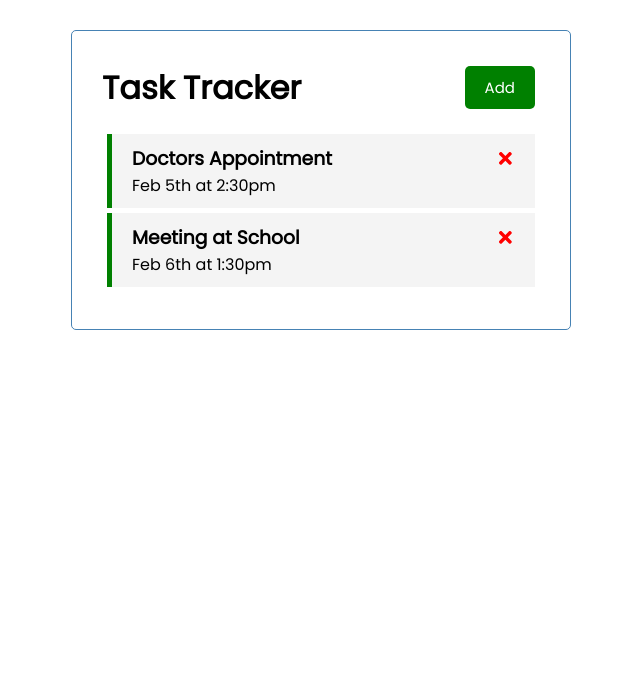
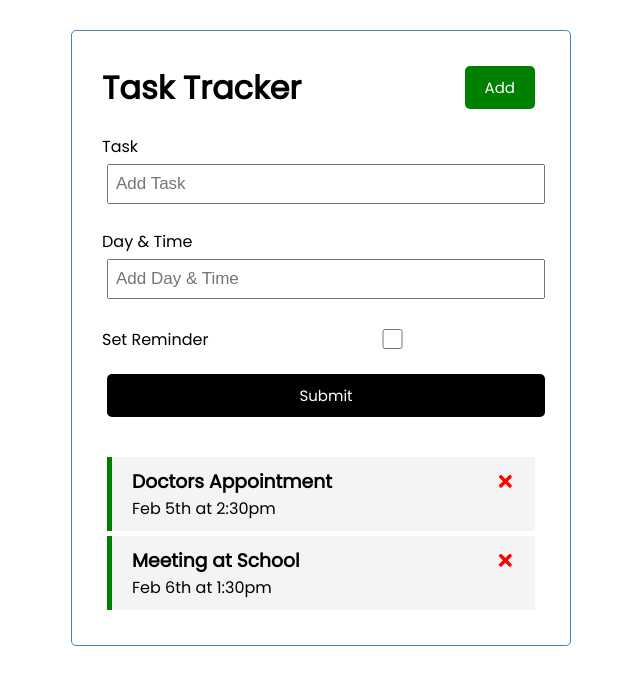
Before and after one commit to samon03/React-Crash-Course, a React (Create React App) app: page / in a window 1280 px wide. Shown: the top 684 px of the page, without its empty margins (319-959 px from the left). Built offline with nearby package versions, Linux system fonts and the light colour scheme.

Commit message:
add task

```diff
--- a/src/App.js
+++ b/src/App.js
@@ -2,6 +2,7 @@
 
 import Header from './components/Header';
 import Tasks from './components/Tasks';
+import AddTask from './components/AddTask';
 
 import './App.css';
 
@@ -38,6 +39,7 @@
   return (
     <div className="container">
        <Header title="Task Tracker"/>
+       <AddTask />
        { tasks.length > 0 ?
           <Tasks tasks={tasks}
             onDelete={deleteTask}
--- /dev/null
+++ b/src/components/AddTask.js
@@ -0,0 +1,23 @@
+import React from 'react'
+
+const AddTask = () => {
+    return (
+        <form className="add-form">
+            <div className="form-control">
+                <label>Task</label>
+                <input type="text" placeholder="Add Task" />
+            </div>
+            <div className="form-control">
+                <label>Day & Time </label>
+                <input type="text" placeholder="Add Day & Time" />
+            </div>
+            <div className="form-control form-control-check">
+                <label>Set Reminder</label>
+                <input type="Checkbox" placeholder="Add Task" />
+            </div>
+            <button type="submit" className="btn btn-block" >Submit</button>
+        </form>
+    )
+}
+
+export default AddTask
```
